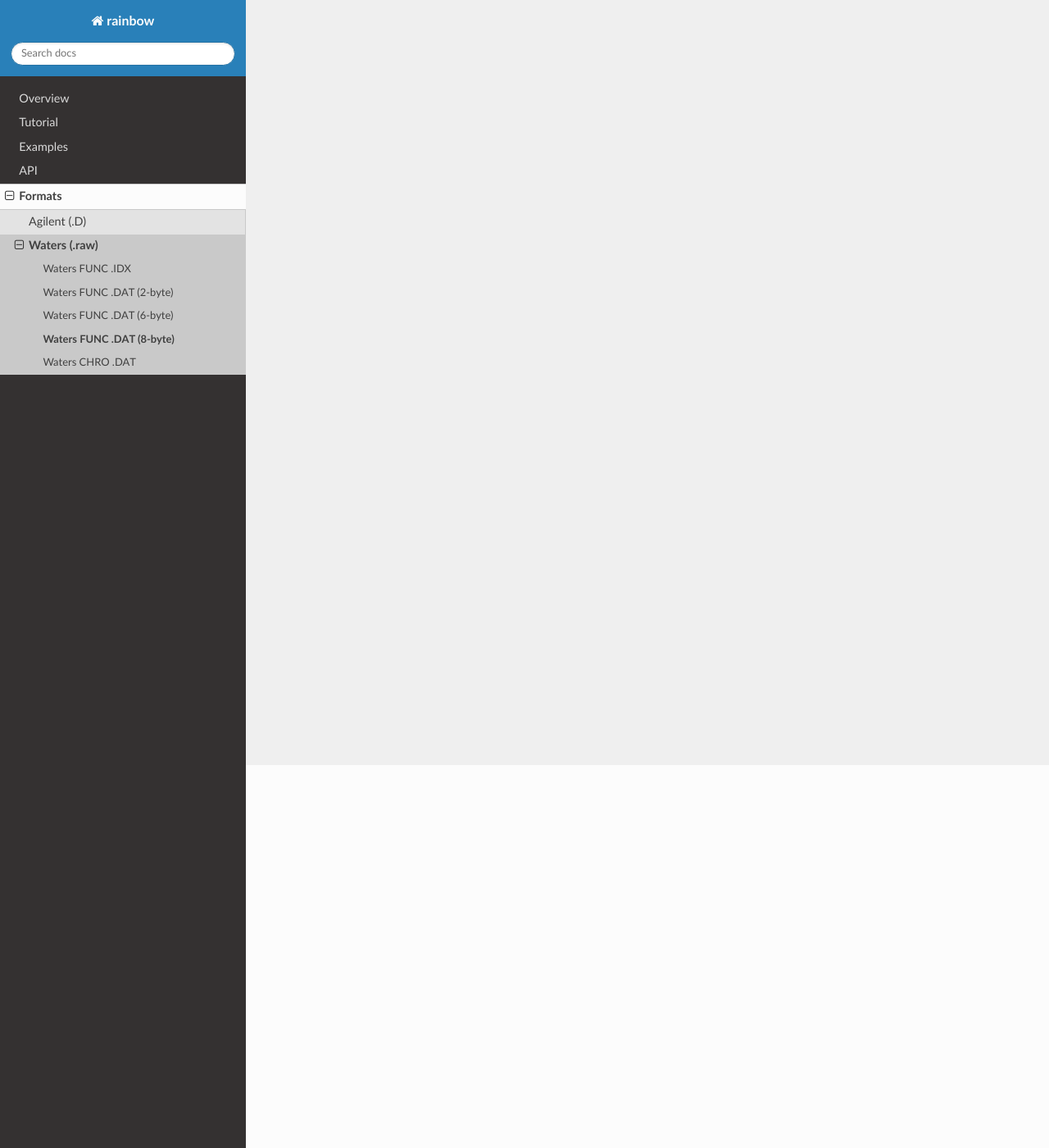
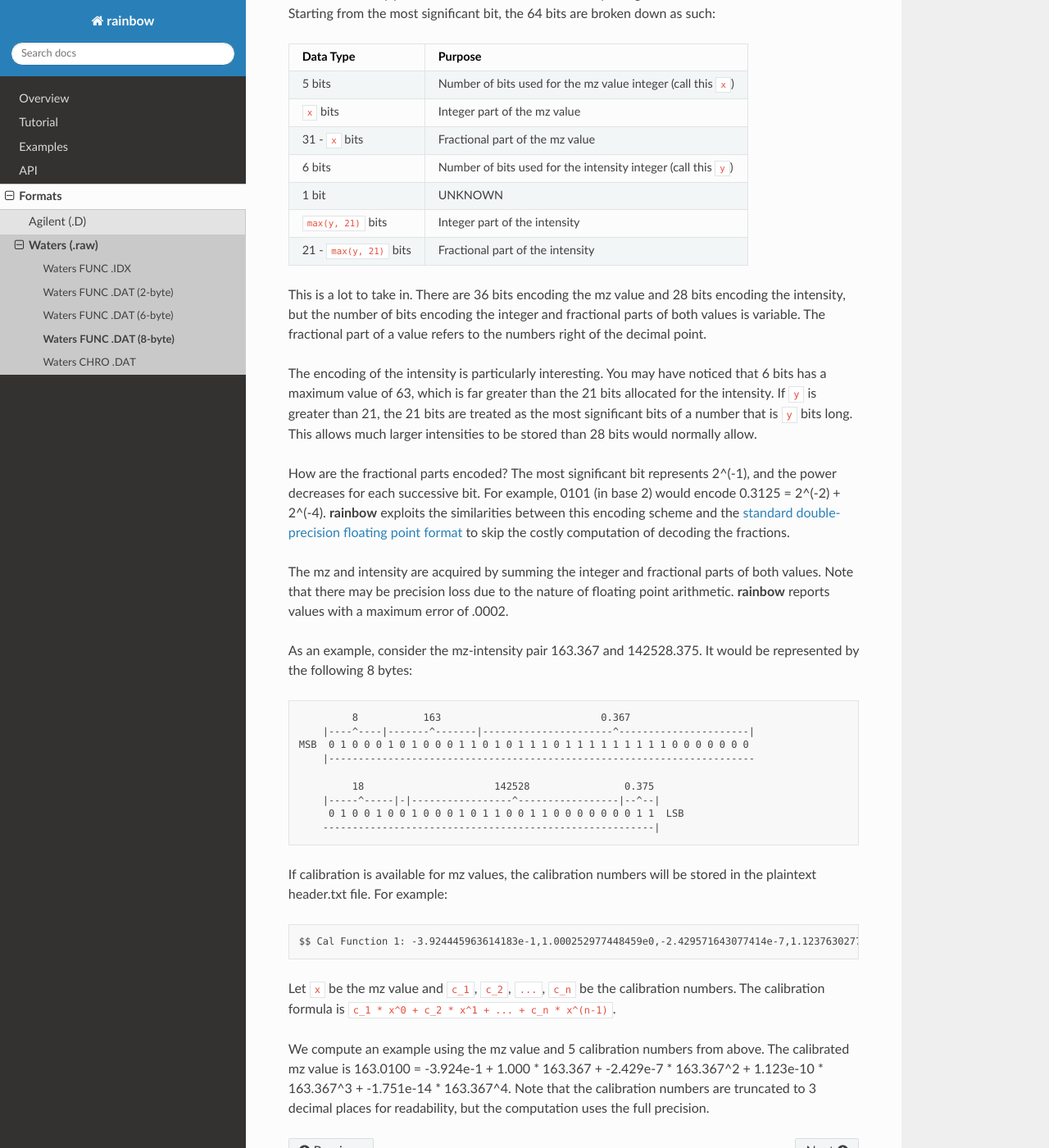
Before and after one commit to evanyeyeye/rainbow, a Sphinx documentation site: the page built from docs/waters/funcdat8.rst, in a window 1280 px wide and 1400 px high, scrolled down 467 px. Shown: the whole window at 82% size. Built offline with Sphinx 7.4.7 and the Read the Docs theme 2.0.0, drawn with Linux system fonts in a browser that asks for light colours; some of the changed text lies outside the part shown.

Commit message:
Add funcdat8 docs

```diff
--- a/docs/waters/funcdat8.rst
+++ b/docs/waters/funcdat8.rst
@@ -2,3 +2,65 @@
 
 Waters FUNC .DAT File Structure (8-byte)
 ========================================
+
+This format stores the mz-intensity pairs for MS data. MS data can also be stored in the FUNC .DAT :doc:`2-byte <funcdat2>` and :doc:`6-byte <funcdat6>` formats.
+
+These files are named something like _FUNC001.DAT.
+
+Each FUNC .DAT file is paired by number with a :doc:`FUNC .IDX <funcidx>` file. For example, _FUNC001.DAT is paired with _FUNC001.IDX. The paired FUNC .IDX file stores the retention times and the number of mz-pairs recorded at each time.
+
+This format is comprised entirely of contiguous 8-byte segments, one for each mz-intensity pair. This is the reason why this format is referred to as the 8-byte format.
+
+Each mz-intensity pair is encoded into the bits of a 8-byte segment. Assume little-endianness. Starting from the most significant bit, the 64 bits are broken down as such:
+
+.. list-table::
+   :header-rows: 1
+
+   * - Data Type
+     - Purpose
+   * - 5 bits
+     - Number of bits used for the mz value integer (call this :code:`x`)
+   * - :code:`x` bits
+     - Integer part of the mz value
+   * - 31 - :code:`x` bits
+     - Fractional part of the mz value
+   * - 6 bits
+     - Number of bits used for the intensity integer (call this :code:`y`)
+   * - 1 bit
+     - UNKNOWN
+   * - :code:`max(y, 21)` bits
+     - Integer part of the intensity
+   * - 21 - :code:`max(y, 21)` bits
+     - Fractional part of the intensity
+
+This is a lot to take in. There are 36 bits encoding the mz value and 28 bits encoding the intensity, but the number of bits encoding the integer and fractional parts of both values is variable. The fractional part of a value refers to the numbers right of the decimal point.
+
+The encoding of the intensity is particularly interesting. You may have noticed that 6 bits has a maximum value of 63, which is far greater than the 21 bits allocated for the intensity. If :code:`y` is greater than 21, the 21 bits are treated as the most significant bits of a number that is :code:`y` bits long. This allows much larger intensities to be stored than 28 bits would normally allow.
+
+How are the fractional parts encoded? The most significant bit represents 2^(-1), and the power decreases for each successive bit. For example, 0101 (in base 2) would encode 0.3125 = 2^(-2) + 2^(-4). **rainbow** exploits the similarities between this encoding scheme and the `standard double-precision floating point format <https://en.wikipedia.org/wiki/Double-precision_floating-point_format>`_ to skip the costly computation of decoding the fractions.
+
+The mz and intensity are acquired by summing the integer and fractional parts of both values. Note that there may be precision loss due to the nature of floating point arithmetic. **rainbow** reports values with a maximum error of .0002.
+
+As an example, consider the mz-intensity pair 163.367 and 142528.375. It would be represented by the following 8 bytes:
+
+.. code-block:: text
+
+            8           163                           0.367
+       |----^----|-------^-------|----------------------^----------------------|
+   MSB  0 1 0 0 0 1 0 1 0 0 0 1 1 0 1 0 1 1 1 0 1 1 1 1 1 1 1 1 1 0 0 0 0 0 0 0
+       |------------------------------------------------------------------------
+
+            18                      142528                0.375
+       |-----^-----|-|-----------------^-----------------|--^--|
+        0 1 0 0 1 0 0 1 0 0 0 1 0 1 1 0 0 1 1 0 0 0 0 0 0 0 1 1  LSB
+       --------------------------------------------------------|
+
+If calibration is available for mz values, the calibration numbers will be stored in the plaintext header.txt file. For example:
+
+.. code-block:: text
+
+   $$ Cal Function 1: -3.924445963614183e-1,1.000252977448459e0,-2.429571643077414e-7,1.123763027703513e-10,-1.751552988608531e-14,T0
+
+Let :code:`x` be the mz value and :code:`c_1`, :code:`c_2`, :code:`...`, :code:`c_n` be the calibration numbers. The calibration formula is :code:`c_1 * x^0 + c_2 * x^1 + ... + c_n * x^(n-1)`.
+
+We compute an example using the mz value and 5 calibration numbers from above. The calibrated mz value is 163.0100 = -3.924e-1 + 1.000 * 163.367 + -2.429e-7 * 163.367^2 + 1.123e-10 * 163.367^3 + -1.751e-14 * 163.367^4. Note that the calibration numbers are truncated to 3 decimal places for readability, but the computation uses the full precision.
```
